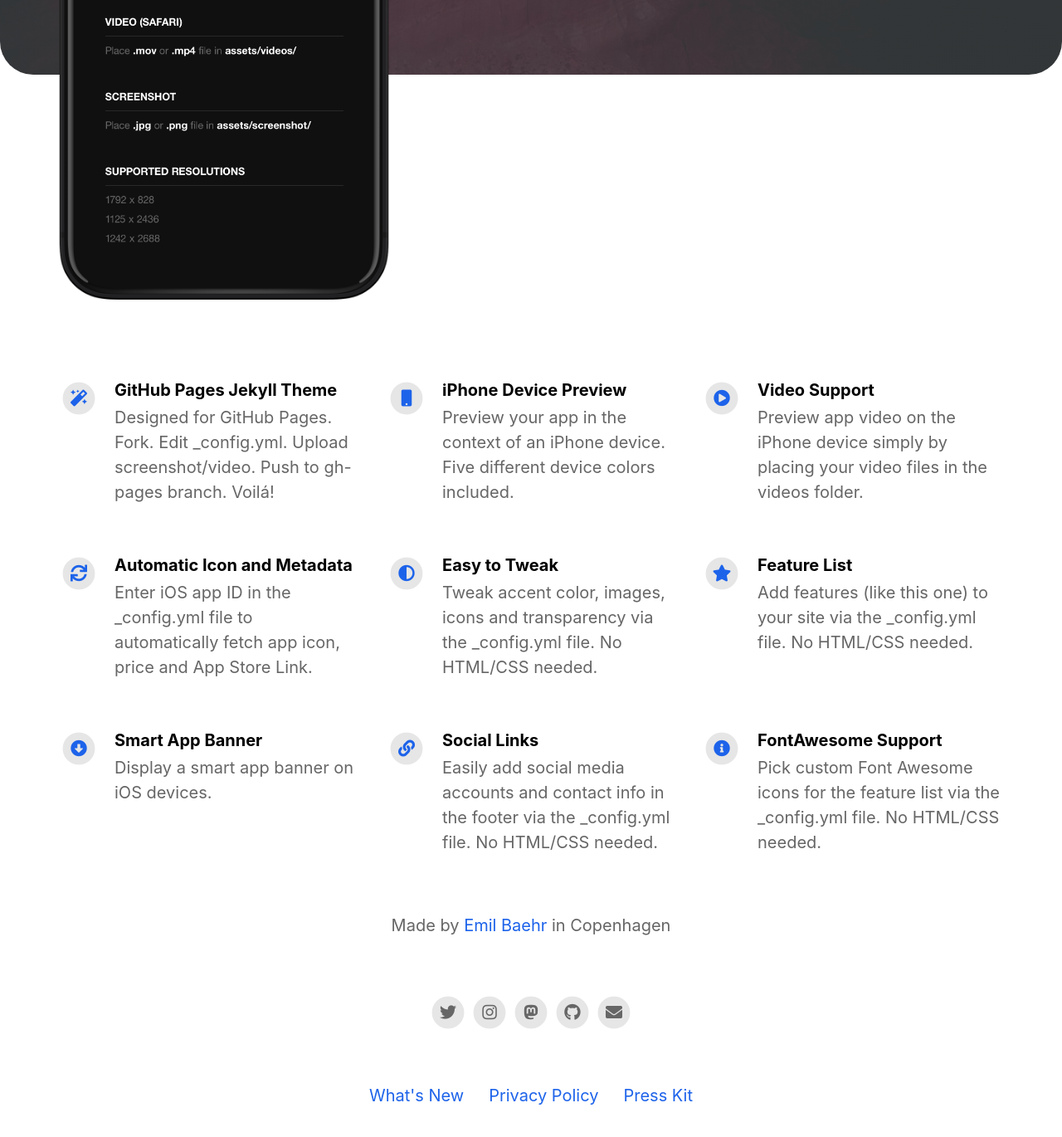
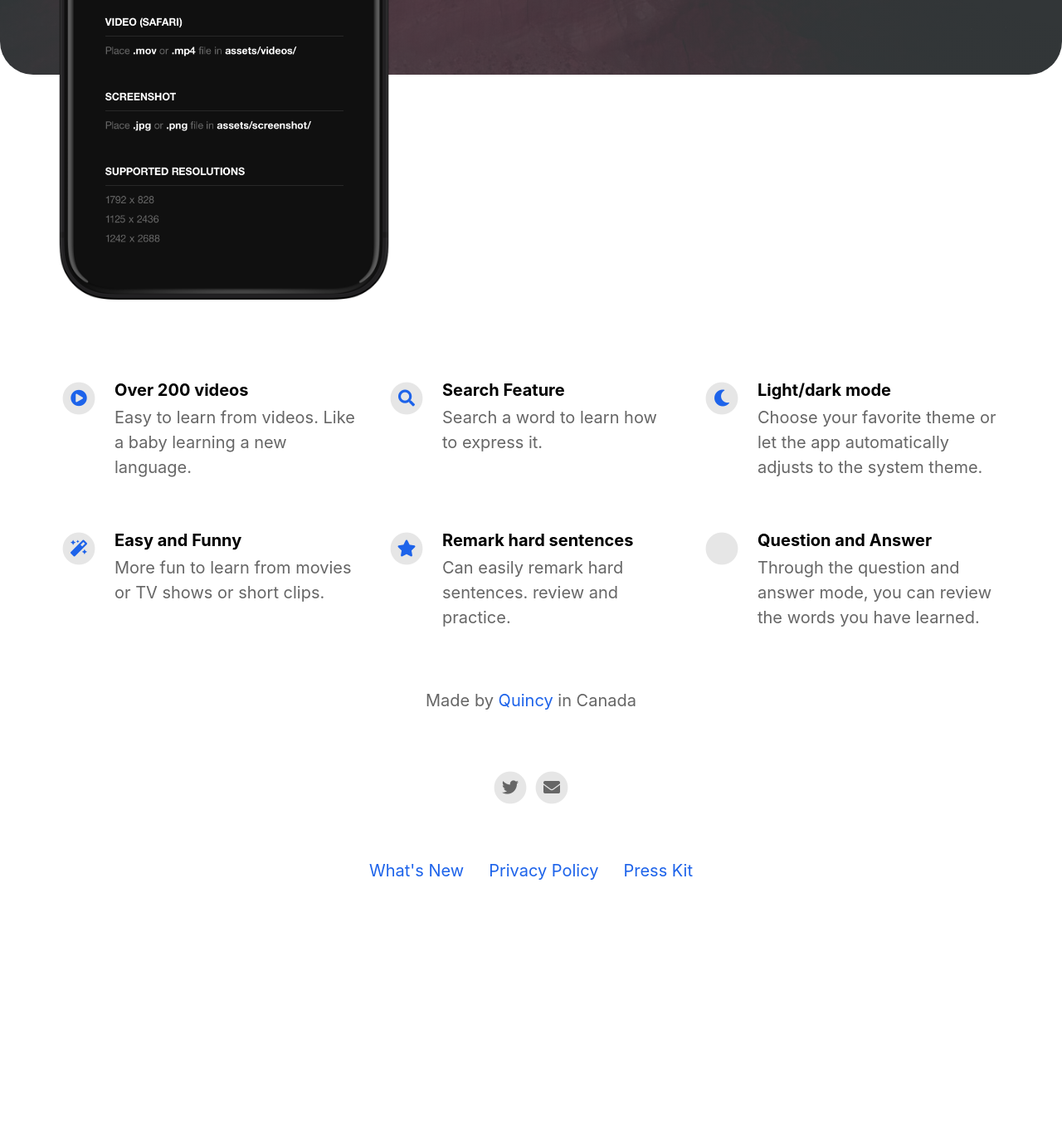
Before and after one commit to Quincy515/oneword-video-landing-page, a Jekyll site: the page built from index.html, in a window 1280 px wide and 1400 px high, scrolled down 624 px. Shown: the top 1370 px of the window at 83% size. Built offline with Jekyll 4.4.1, drawn with Linux system fonts in a browser that asks for light colours; nearby versions of some CDN libraries; after the commit the page ends 1753 px from its top, so only the background shows below that; some of the changed text lies outside the part shown.

Commit message:
Landing page setup

```diff
--- a/_config.yml
+++ b/_config.yml
@@ -2,80 +2,63 @@
 page_title                                :                                           # Automatically populates with app name if not set and if iOS app ID is set. Otherwise enter manually.
 
 # App Info
-ios_app_id                                : 1234793120                                # Required. Enter iOS app ID to automatically populate name, price and icons (e.g. 718043190).
+ios_app_id                                : 6739966081                                # Required. Enter iOS app ID to automatically populate name, price and icons (e.g. 718043190).
 ios_app_country                           : us                                        # Required outside USA. Enter 2 letter country code as in https://en.wikipedia.org/wiki/ISO_3166-1_alpha-2
 
 appstore_link                             :                                           # Automatically populates if not set and if iOS app ID is set. Otherwise enter manually.
 playstore_link                            :                                           # Enter Google Play Store URL.
-presskit_download_link                    : https://emilbaehr.com                                          # Enter a link to downloadable file or (e.g. public Dropbox link to a .zip file).
+presskit_download_link                    : https://emilbaehr.com                     # Enter a link to downloadable file or (e.g. public Dropbox link to a .zip file).
                                                                                       # Or upload your press kit file to assets and set path accordingly (e.g. "assets/your_press_kit.zip").
 
-app_icon                                  : # assets/appicon.png                      # Automatically populates if not set and if iOS app ID is set.  Otherwise enter path to icon file manually.
-app_name                                  :                                           # Automatically populates if not set and if iOS app ID is set.  Otherwise enter manually.
+app_icon                                  : assets/appicon.png                        # Automatically populates if not set and if iOS app ID is set.  Otherwise enter path to icon file manually.
+app_name                                  : One Word                                  # Automatically populates if not set and if iOS app ID is set.  Otherwise enter manually.
 app_price                                 :                                           # Automatically populates if not set and if iOS app ID is set.  Otherwise enter manually.
-app_description                           : Write a short tagline for your app.
+app_description                           : Improve your language skills with clips from videos.
 
 enable_smart_app_banner                   : true                                      # Set to true to show a smart app banner at top of page on mobile devices.
 
 
 
 # Information About Yourself
-your_name                                 : Emil Baehr
-your_link                                 : https://emilbaehr.com
-your_city                                 : Copenhagen
-email_address                             : emil.baehr@gmail.com
+your_name                                 : Quincy
+your_link                                 : https://x.com/TianQuincy
+your_city                                 : Canada
+email_address                             : custertian@gmail.com
 facebook_username                         :
-instagram_username                        : ebaehr
-twitter_username                          : ebaehr
-github_username                           : emilbaehr
+instagram_username                        :
+twitter_username                          : TianQuincy
+github_username                           :
 youtube_username                          :
-mastodon_link                             : https://mastodon.social/@ebaehr
+mastodon_link                             :
 
 
 
 # Feature List                            Edit, add or remove features to be presented.
 features                                  :
 
-  - title                                 : GitHub Pages Jekyll Theme
-    description                           : Designed for GitHub Pages. Fork. Edit _config.yml. Upload screenshot/video. Push to gh-pages branch. Voilá!
+  - title                                 : Over 200 videos
+    description                           : Easy to learn from videos. Like a baby learning a new language.
+    fontawesome_icon_name                 : play-circle
+
+  - title                                 : Search Feature
+    description                           : Search a word to learn how to express it.
+    fontawesome_icon_name                 : search
+
+  - title                                 : Light/dark mode
+    description                           : Choose your favorite theme or let the app automatically adjusts to the system theme.
+    fontawesome_icon_name                 : moon
+
+  - title                                 : Easy and Funny
+    description                           : More fun to learn from movies or TV shows or short clips.
     fontawesome_icon_name                 : magic
 
-  - title                                 : iPhone Device Preview
-    description                           : Preview your app in the context of an iPhone device. Five different device colors included.
-    fontawesome_icon_name                 : mobile
-
-  - title                                 : Video Support
-    description                           : Preview app video on the iPhone device simply by placing your video files in the videos folder.
-    fontawesome_icon_name                 : play-circle
-
-  - title                                 : Automatic Icon and Metadata
-    description                           : Enter iOS app ID in the _config.yml file to automatically fetch app icon, price and App Store Link.
-    fontawesome_icon_name                 : sync
-
-  - title                                 : Easy to Tweak
-    description                           : Tweak accent color, images, icons and transparency via the _config.yml file. No HTML/CSS needed.
-    fontawesome_icon_name                 : adjust
-
-  - title                                 : Feature List
-    description                           : Add features (like this one) to your site via the _config.yml file. No HTML/CSS needed.
+  - title                                 : Remark hard sentences
+    description                           : Can easily remark hard sentences. review and practice.
     fontawesome_icon_name                 : star
 
-  - title                                 : Smart App Banner
-    description                           : Display a smart app banner on iOS devices.
-    fontawesome_icon_name                 : arrow-alt-circle-down
-
-  - title                                 : Social Links
-    description                           : Easily add social media accounts and contact info in the footer via the _config.yml file. No HTML/CSS needed.
-    fontawesome_icon_name                 : link
-
-  - title                                 : FontAwesome Support
-    description                           : Pick custom Font Awesome icons for the feature list via the _config.yml file. No HTML/CSS needed.
-    fontawesome_icon_name                 : info-circle
-
-  - title                                 : # New Feature Title
-    description                           : # New Feature Description
-    fontawesome_icon_name                 : # Enter Font Awesome icon name (e.g. star). Find icons on fontawesome.com/icons.
-
+  - title                                 : Question and Answer
+    description                           : Through the question and answer mode, you can review the words you have learned.
+    fontawesome_icon_name                 : free
 
 
 # Theme Settings
@@ -109,7 +92,8 @@ social_icons_background_color             : "#e6e6e6"
 footer_text_color                         : "#666666"
 
 
-
+canonical_url                             : https://fluttertips.dev
+og_image                                  : https://fluttertips.dev/assets/social-media-banner.png
 
 
 
--- a/_includes/head.html
+++ b/_includes/head.html
@@ -9,6 +9,19 @@
 
 	<link rel="shortcut icon" href="{{ site.app_icon | relative_url }}">
 
+	<!-- Open Graph -->
+	<meta property="og:type" content="website" />
+	<meta property="og:title" content="{{ site.page_title }}" />
+	<meta name="og:site_name" content="{{ site.page_title }}" />
+	<meta property="og:description" content="{{ site.app_description }}" />
+	<meta property="og:image" content="{{ site.og_image }}" />
+	<meta property="og:url" content="{{ site.canonical_url }}" />
+
+	<meta name="twitter:creator" content="@{{ site.twitter_username }}" />
+	<meta name="twitter:card" content="summary_large_image" />
+	<meta name="twitter:image" content="{{ site.og_image }}" />
+	<meta name="twitter:url" content="https://x.com/{{ site.twitter_username }}" />
+
 	<!-- Smart App Banner -->
 	{% if site.enable_smart_app_banner %}
 		<meta name="apple-itunes-app" content="app-id={{ site.ios_app_id }}">
```
Also changed, not shown: assets/appicon.png (added), assets/social-media-banner.png (added).
